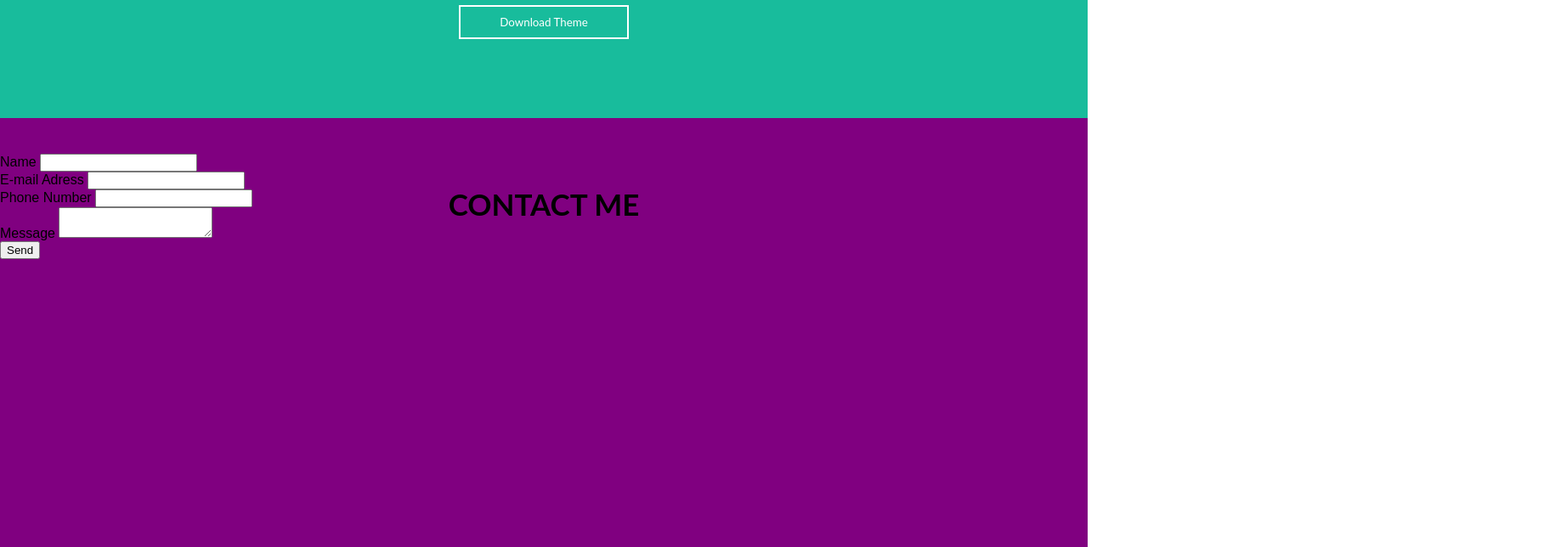
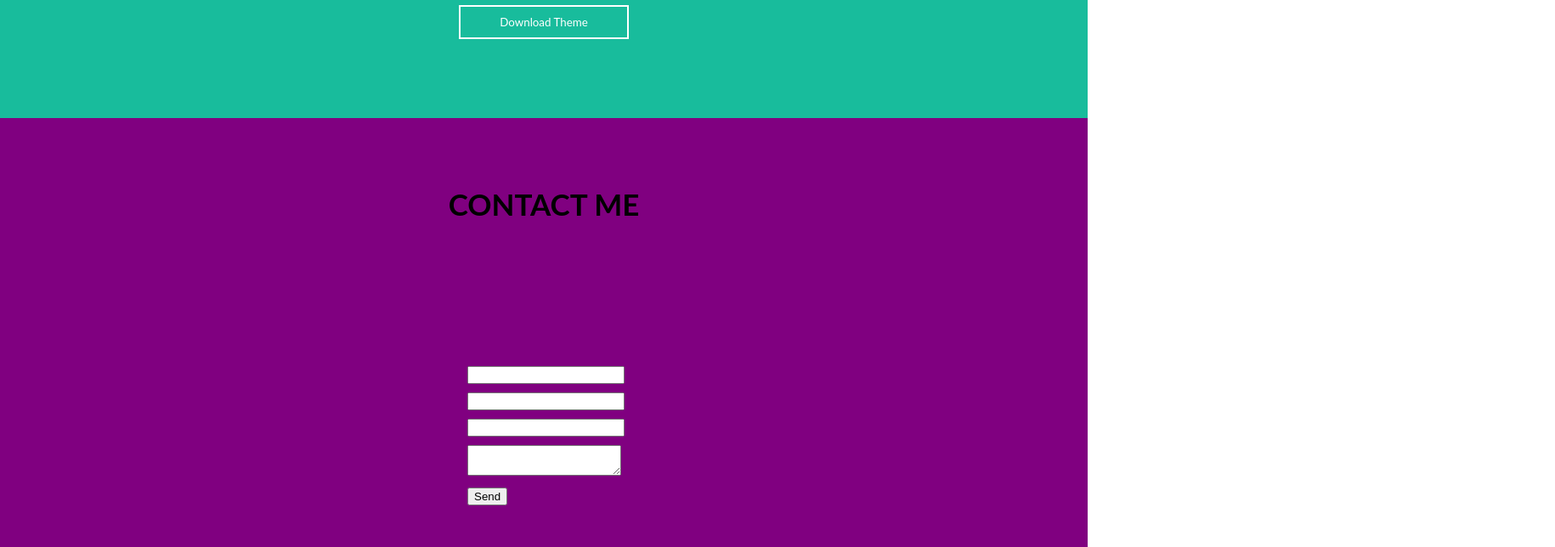
Before and after one commit to MirandaFayra/FREELANCER, a plain HTML site: page index.html in a window 1280 px wide. Shown: the part 1980-2624 px from the top of the page at 85% size, 1830 px wide, since content can reach past the window. Drawn offline with Linux system fonts and the light colour scheme.

Commit message:
Alinhar Formulário

```diff
--- a/css/main.css
+++ b/css/main.css
@@ -167,7 +167,26 @@ h3 {
 .contactme {
     background-color: purple;
     height: 1058px;
+    align-items:center;
 }
+
+.formulario{
+    justify-content:center;
+    align-items: center;
+    position: relative;
+    left:550px;
+    top:250px;
+    }
+
+.espaço{
+       padding-bottom: 10px;
+
+    }
+
+#name{
+    border-radius: 10px;
+}
+
 
 .footer {
     background-color: #2c3e50;
--- a/index.html
+++ b/index.html
@@ -54,30 +54,29 @@
 
     <h2> Contact Me</h2>
 
-    <form action="formulario" method="post">
 
-      <div>
-        <label for="name">Name</label>
+        <form class="formulario" method="post">
+
+            <div class="espaço">
               <input type="text" id="nome" />
             </div>
 
-      <div>
-        <label for="email">E-mail Adress</label>
+            <div class="espaço">
               <input type="email" id="email" />
             </div>
 
-      <div>
-        <label for="phone">Phone Number</label>
+            <div class="espaço">
              <input type="text" id="phone" />
             </div>
 
-      <div>
-        <label for="msg">Message</label>
+            <div class="espaço">
               <textarea id="msg"></textarea>
             </div>
 
-      <button>Send</button>
+            <button class=send>Send</button>
+
         </form>
+
   </div>
 
 
```
Also changed, not shown: 2 other files. Lines whose indentation alone changed are shown as unchanged.
